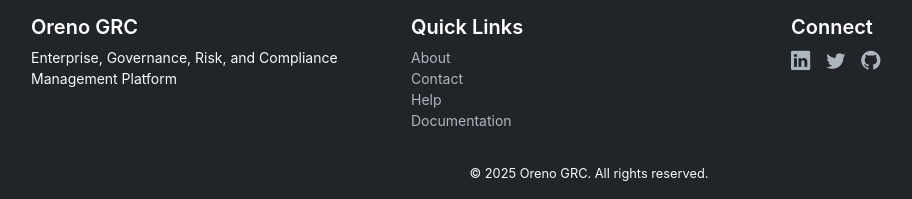
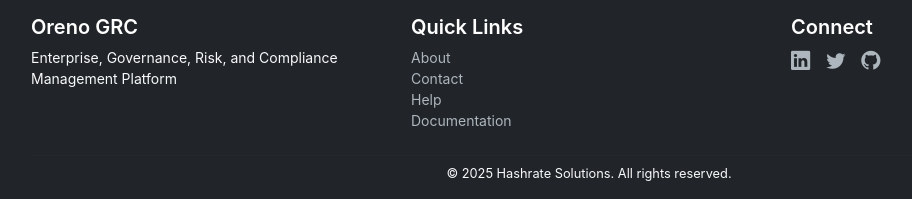
Before and after one commit to oumafreddy/oreno, a Django app: template templates/admin_module/data_export_detail.html in a window 1280 px wide. Shown: the part 699-898 px from the top of the page, without its empty margins (51-963 px from the left). Run offline with Django 5.2, Linux system fonts and the light colour scheme; the template is opened without the code that fills it: most values are stand-ins (such as "Sample title", 1, 10 or a date in 2020); some libraries are stand-ins or nearby versions.

Commit message:
Bugs and Fixes 07102025

```diff
--- a/templates/base.html
+++ b/templates/base.html
@@ -369,7 +369,7 @@
             </div>
             <hr>
             <div class="footer-bottom">
-                <p class="mb-0">&copy; {% now "Y" %} Oreno GRC. All rights reserved.</p>
+                <p class="mb-0">&copy; 2025 Hashrate Solutions. All rights reserved.</p>
             </div>
         </div>
     </footer>
--- a/templates/public/base.html
+++ b/templates/public/base.html
@@ -169,7 +169,7 @@
             <div class="footer-atlassian-col">
                 <img src="{% static 'img/logo.svg' %}" alt="Oreno GRC Logo" style="height:32px; margin-bottom:10px;">
                 <p>Oreno GRC<br>Enterprise, Governance, Risk & Compliance Platform</p>
-                <p style="font-size:0.95em; color:#888;">&copy; 2025 Oreno GRC. All rights reserved.</p>
+                <p style="font-size:0.95em; color:#888;">&copy; 2025 Hashrate Solutions. All rights reserved.</p>
             </div>
             <div class="footer-atlassian-col">
                 <h4>Company</h4>
```
